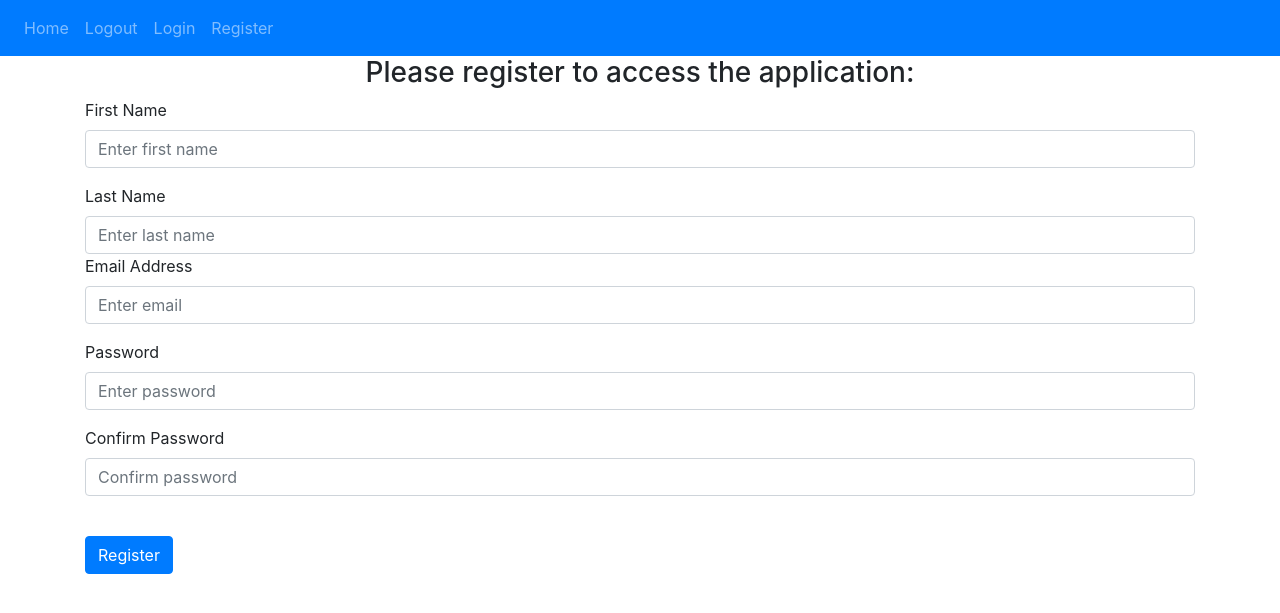
After one commit to hs0017/sed-assignment, a Flask app: page /register in a window 1280 px wide. The commit adds this page. Shown: the top 613 px of the page. Run offline with Flask 3, Linux system fonts and the light colour scheme; some libraries are stand-ins or nearby versions.

Commit message:
progress on login and sign up

```diff
--- a/surreylm/auth.py
+++ b/surreylm/auth.py
@@ -26,6 +26,38 @@ def login():
 
     return render_template("login.html", user=current_user)
 
+
+@auth.route('/register', methods=['GET', 'POST'])
+def sign_up():
+    if request.method == 'POST':
+        email = request.form.get('email')
+        first_name = request.form.get('first_name')
+        last_name = request.form.get('last_name')
+        password1 = request.form.get('password1')
+        password2 = request.form.get('password2')
+
+        user = User.query.filter_by(email=email).first()
+        if user:
+            flash('Email already exists.', category='error')
+        elif len(email) < 4:
+            flash('Email must be greater than 3 characters.', category='error')
+        elif len(first_name) < 2:
+            flash('First name must be greater than 1 character.', category='error')
+        elif password1 != password2:
+            flash('Passwords don\'t match.', category='error')
+        elif len(password1) < 7:
+            flash('Password must be at least 7 characters.', category='error')
+        else:
+            new_user = User(email=email, first_name=first_name, last_name=last_name,
+                            password=generate_password_hash(password1, method='sha256'))
+            db.session.add(new_user)
+            db.session.commit()
+            login_user(new_user, remember=True)
+            flash('Account created!', category='success')
+            return redirect(url_for('views.home'))
+    return render_template("register.html", user=current_user)
+
+
 @auth.route('/logout')
 def logout():
-    return "<h1>Logged out</h1>"
+    return redirect(url_for('auth.login'))
--- a/surreylm/templates/base.html
+++ b/surreylm/templates/base.html
@@ -31,6 +31,7 @@
           <a class="nav-item nav-link" id="home" href="/">Home</a>
           <a class="nav-item nav-link" id="logout" href="/logout">Logout</a>
           <a class="nav-item nav-link" id="login" href="/login">Login</a>
+          <a class="nav-item nav-link" id="register" href="/register">Register</a>
         </div>
       </div>
     </nav>
--- /dev/null
+++ b/surreylm/templates/register.html
@@ -0,0 +1,57 @@
+{% extends "base.html" %} {% block title %}Register{% endblock %} {% block content
+%}
+<form method="POST">
+    <h3 align="center">Please register to access the application:</h3>
+    <div class="form-group">
+        <label for="first_name">First Name</label>
+        <input
+          type="text"
+          class="form-control"
+          id="first_name"
+          name="first_name"
+          placeholder="Enter first name"
+        />
+</div>
+    <div class="form-group">
+        <label for="last_name">Last Name</label>
+        <input
+          type="text"
+          class="form-control"
+          id="last_name"
+          name="last_name"
+          placeholder="Enter last name"
+        />
+    <div class="form-group">
+        <label for="email">Email Address</label>
+        <input
+          type="email"
+          class="form-control"
+          id="email"
+          name="email"
+          placeholder="Enter email"
+        />
+</div>
+<div class="form-group">
+    <label for="password">Password</label>
+    <input
+      type="password"
+      class="form-control"
+      id="password1"
+      name="password1"
+      placeholder="Enter password"
+    />
+</div>
+<div class="form-group">
+    <label for="password2">Confirm Password</label>
+    <input
+      type="password"
+      class="form-control"
+      id="password2"
+      name="password2"
+      placeholder="Confirm password"
+    />
+</div>
+<br />
+<button type="submit" class="btn btn-primary">Register</button>
+</form>
+  {% endblock %}
```
